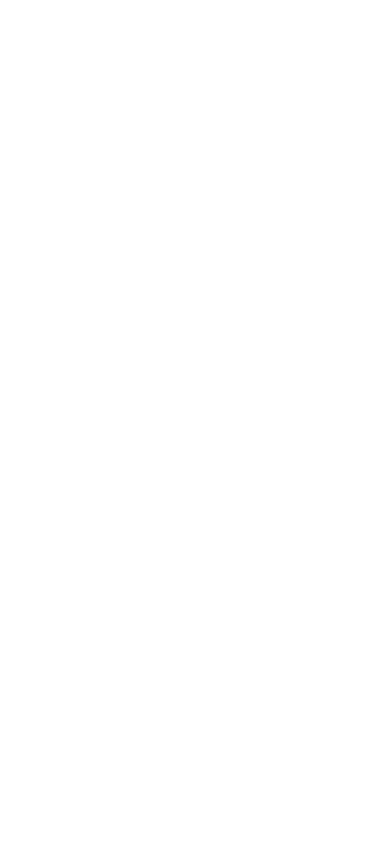
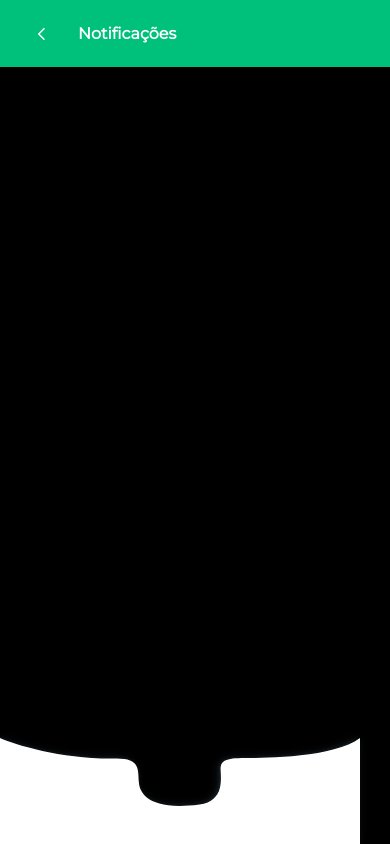
Before and after one commit to DinaX02/Boomerang, a React (Create React App) app: page /notificacoes in a window 390 px wide. Before the commit this address had no page. Built offline with nearby package versions, Linux system fonts and the light colour scheme.

Commit message:
Fix dos testes e incio do menu mobile

```diff
--- a/src/App.js
+++ b/src/App.js
@@ -2,6 +2,7 @@ import { BrowserRouter, Routes, Route } from "react-router-dom";
 import Homepage from "./pages/Homepage";
 import SearchPage from "./pages/SearchPage";
 import Publicar from "./pages/Publicar";
+import Notificacoes from "./pages/Notificacoes";
 
 function App() {
   return (
@@ -11,6 +12,7 @@ function App() {
         <Route path="/" element={<Homepage/>}></Route>
         <Route path="/search-page" element={<SearchPage/>}></Route>
         <Route path="/publicar-page" element={<Publicar/>}></Route>
+        <Route path="/notificacoes" element={<Notificacoes/>}></Route>
       </Routes>
 </BrowserRouter>
     </div>
--- /dev/null
+++ b/src/components/MenuMobile.js
@@ -0,0 +1,28 @@
+import React from 'react'
+
+const MenuMobile = () => {
+
+  return (
+    <div className='menumobile'>
+        <svg xmlns="http://www.w3.org/2000/svg" width="360" height="110" viewBox="0 0 360 110" fill="none" className='vetormenumobile'>
+  <g filter="url(#filter0_d_2223_1737)">
+    <path d="M116.796 24.5C64.1175 25.7 16.9826 11.3333 0 4V110H360V4C334.045 23.5 265.794 24 245.127 24C224.459 24 220.614 27 220.614 35.5C220.614 44 225.01 67.1784 199.466 70.5C149.479 77 139.719 59.5 138.905 48.5C137.944 35.5 140.347 24.5 116.796 24.5Z" fill="white"/>
+  </g>
+  <defs>
+    <filter id="filter0_d_2223_1737" x="-5.5" y="0" width="368" height="114" filterUnits="userSpaceOnUse" color-interpolation-filters="sRGB">
+      <feFlood flood-opacity="0" result="BackgroundImageFix"/>
+      <feColorMatrix in="SourceAlpha" type="matrix" values="0 0 0 0 0 0 0 0 0 0 0 0 0 0 0 0 0 0 127 0" result="hardAlpha"/>
+      <feOffset dx="-1.5"/>
+      <feGaussianBlur stdDeviation="2"/>
+      <feComposite in2="hardAlpha" operator="out"/>
+      <feColorMatrix type="matrix" values="0 0 0 0 0.513021 0 0 0 0 0.666927 0 0 0 0 0.820833 0 0 0 0.12 0"/>
+      <feBlend mode="normal" in2="BackgroundImageFix" result="effect1_dropShadow_2223_1737"/>
+      <feBlend mode="normal" in="SourceGraphic" in2="effect1_dropShadow_2223_1737" result="shape"/>
+    </filter>
+  </defs>
+</svg>
+    </div>
+  )
+}
+
+export default MenuMobile
--- a/src/components/components.css
+++ b/src/components/components.css
@@ -28,6 +28,21 @@
     padding: 10px;
 }
 
+/* ----------menu mobile--------- */
+
+.notificacoes{
+    background-color: black;
+    min-height: 100vh;
+    display: flex;
+    flex-direction: column;
+}
+.vetormenumobile{
+    fill: var(--ffffff, #FFF);
+filter: drop-shadow(-1.5px 0px 4px rgba(131, 170, 209, 0.12));
+position: fixed;
+bottom: 0;
+}
+
 /* -----outros----- */
 
 
--- a/src/pages/Homepage.js
+++ b/src/pages/Homepage.js
@@ -7,6 +7,8 @@ const Homepage = () => {
         <p>Bem Vindos ao Boomerang</p>
     <Link to={"/search-page"}><button>Pesquisa</button></Link>
     <Link to={"/publicar-page"}><button>Publicar TESTE</button></Link>
+    <Link to={"/notificacoes"}><button>Notificações</button></Link>
+
     </div>
   )
 }
--- /dev/null
+++ b/src/pages/Notificacoes.js
@@ -0,0 +1,14 @@
+import React from 'react'
+import Header from '../components/Header/Header'
+import MenuMobile from '../components/MenuMobile'
+
+const Notificacoes = () => {
+  return (
+    <div className='notificacoes'>
+            <Header name="Notificações"></Header>
+            <MenuMobile></MenuMobile>
+    </div>
+  )
+}
+
+export default Notificacoes
```
Also changed, not shown: 1 other file (tests, documents, lock files or other folders).
